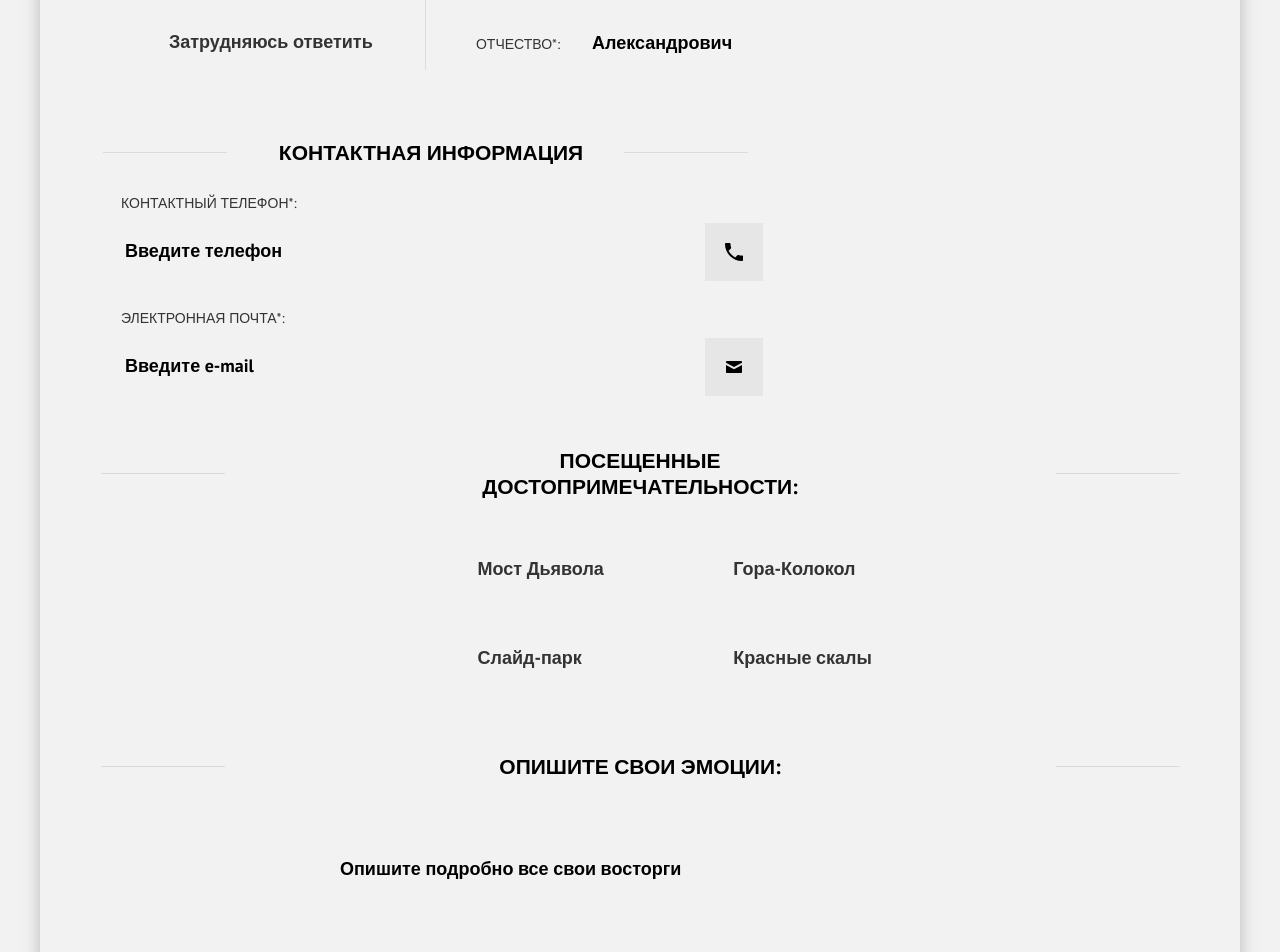
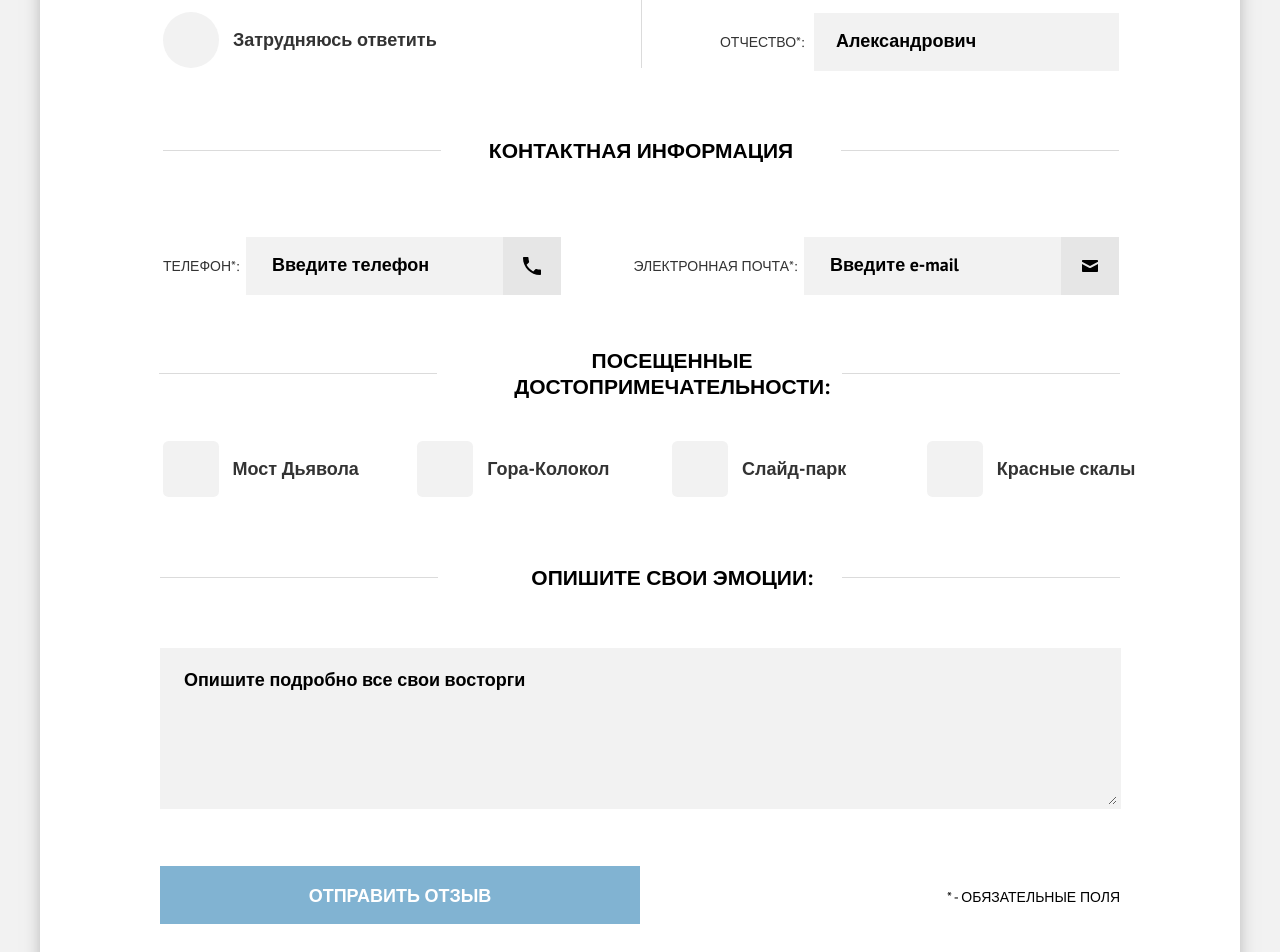
Before and after one commit to Sensa77/sensa77-pet-project-lvl2, a website: page source/form.html in a window 1280 px wide. Shown: the part 860-1812 px from the top of the page. Drawn offline with nearby package versions, Linux system fonts and the light colour scheme; files that its build step writes are made by us from their sources.

Commit message:
Сделала десктопную версию страницы с формами

```diff
--- a/source/form.html
+++ b/source/form.html
@@ -114,9 +114,16 @@
             </h3>
             <form class="number-form" method="POST">
               <label class="number-form__label--tel"
-                ><span class="number-form__label-wp">
+                ><span
+                  class="number-form__label-wp number-form__label-wp--mobile"
+                >
                   Контактный телефон*:
                 </span>
+                <span
+                  class="number-form__label-wp number-form__label-wp--desktop"
+                >
+                  Телефон*:</span
+                >
                 <input
                   class="number-form__input"
                   type="tel"
@@ -134,7 +141,7 @@
             </form>
           </div>
           <div class="info__item info__impression">
-            <h3 class="info__title info__title--start">
+            <h3 class="info__title info__title--start info__title--start-pd">
               Ваше общее впечатление:
             </h3>
             <form class="impression-form" method="POST">
--- a/source/sass/blocks/aside.scss
+++ b/source/sass/blocks/aside.scss
@@ -69,6 +69,12 @@
       padding-top: 114px;
       padding-right: 340px;
     }
+
+    &--form {
+      height: 257px;
+      padding-top: 114px;
+      padding-right: 340px;
+    }
   }
 
   .aside__wrapper {
@@ -81,6 +87,10 @@
     &--photo {
       margin-bottom: 27px;
     }
+
+    &--form {
+      margin-bottom: 27px;
+    }
   }
 
   .aside__description {
--- a/source/sass/blocks/button.scss
+++ b/source/sass/blocks/button.scss
@@ -43,3 +43,9 @@
     width: 457px;
   }
 }
+
+@media (min-width: 1200px) {
+  .button--info {
+    width: 480px;
+  }
+}
--- a/source/sass/blocks/error.scss
+++ b/source/sass/blocks/error.scss
@@ -56,3 +56,9 @@
     margin-bottom: 30px;
   }
 }
+
+@media (min-width: 1200px) {
+  .error {
+    left: 38%;
+  }
+}
--- a/source/sass/blocks/greeting.scss
+++ b/source/sass/blocks/greeting.scss
@@ -30,7 +30,7 @@
 
 .greeting::after {
   content: "";
-  background-image: url(../../svg/bg-intro-triangle-mobile.svg);
+  background-image: url(../../img/intro-triangle.png);
   width: 320px;
   height: 57px;
   background-repeat: no-repeat;
--- a/source/sass/blocks/info.scss
+++ b/source/sass/blocks/info.scss
@@ -268,6 +268,10 @@ input[type="checkbox"]:checked
   display: none;
 }
 
+.number-form__label-wp--desktop {
+  display: none;
+}
+
 @media (min-width: 768px) {
   .info__wrapper-flex {
     display: flex;
@@ -436,3 +440,116 @@ input[type="checkbox"]:checked
     display: block;
   }
 }
+
+@media (min-width: 1200px) {
+  .info {
+    background-color: #fff;
+    padding-left: 84px;
+  }
+
+  .info__wrapper-flex {
+    width: 995px;
+  }
+
+  .info__title--start-pd {
+    padding-left: 77px;
+  }
+
+  .name-form__input {
+    width: 305px;
+  }
+
+  .info__impression::after {
+    left: 52%;
+  }
+
+  .info__contacts {
+    width: 956px;
+    height: auto;
+  }
+
+  .info__title--contacts {
+    margin-bottom: 73px;
+  }
+
+  .info__title--contacts::before {
+    width: 278px;
+    left: 0;
+  }
+
+  .info__title--contacts::after {
+    width: 278px;
+    right: 0;
+  }
+
+  .number-form__label--tel,
+  .number-form__label--email {
+    flex-direction: row;
+    align-items: center;
+    margin-bottom: 0;
+  }
+
+  .number-form__input {
+    width: 315px;
+  }
+
+  .number-form {
+    display: flex;
+    align-items: baseline;
+    width: 956px;
+    justify-content: space-between;
+  }
+
+  .number-form__label-wp {
+    margin-right: 7px;
+    margin-bottom: 0;
+    padding-left: 0;
+
+    &--mobile {
+      display: none;
+    }
+
+    &--desktop {
+      display: block;
+    }
+  }
+
+  .info__attraction {
+    padding-top: 53px;
+  }
+
+  .info__title--attraction::before {
+    width: 278px;
+    left: 35px;
+  }
+
+  .info__title--attraction::after {
+    width: 278px;
+    right: 100px;
+  }
+
+  .attraction-form {
+    width: 1019px;
+    flex-wrap: nowrap;
+  }
+
+  .info__title--emotion::before {
+    width: 278px;
+    left: 36px;
+  }
+
+  .info__title--emotion::after {
+    width: 278px;
+    right: 100px;
+  }
+
+  .emotion-form__text {
+    width: 961px;
+    margin-right: 63px;
+  }
+
+  .info__post {
+    width: 960px;
+    margin-right: 100px;
+  }
+}
--- a/source/sass/blocks/page-main.scss
+++ b/source/sass/blocks/page-main.scss
@@ -48,4 +48,12 @@
   .aside--mg-photo {
     margin-bottom: 0;
   }
+
+  .aside--mg-form {
+    margin-bottom: 0;
+  }
+
+  .info__attraction-margin {
+    margin-top: 0;
+  }
 }
--- a/source/sass/blocks/social-networks.scss
+++ b/source/sass/blocks/social-networks.scss
@@ -79,5 +79,9 @@
     &--photo {
       padding-top: 119px;
     }
+
+    &--form {
+      padding-top: 77px;
+    }
   }
 }
--- a/source/sass/blocks/thank.scss
+++ b/source/sass/blocks/thank.scss
@@ -68,3 +68,9 @@
     padding-bottom: 44px;
   }
 }
+
+@media (min-width: 1200px) {
+  .thanks {
+    left: 30%;
+  }
+}
```
